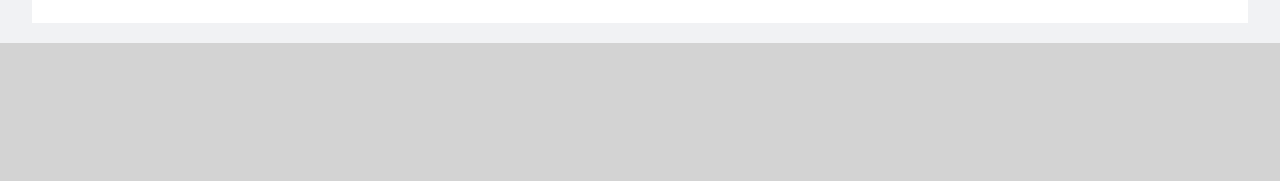
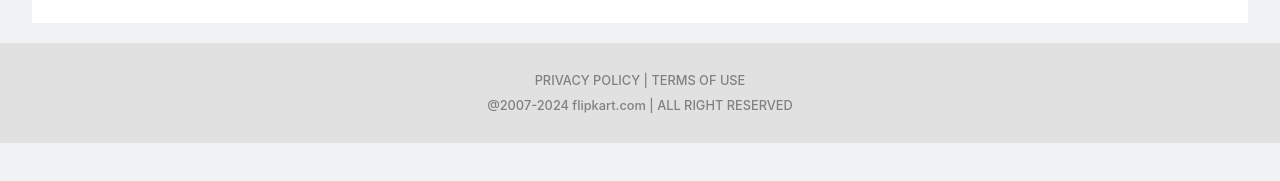
Before and after one commit to Pragya016/flipkart-clone, a React (Create React App) app: page / in a window 1280 px wide. Shown: the part 1506-1687 px from the top of the page. After the commit the page ends 1649 px from the top, so only its background shows below. Built offline with nearby package versions, Linux system fonts and the light colour scheme.

Commit message:
created footer

```diff
--- a/src/components/Footer.jsx
+++ b/src/components/Footer.jsx
@@ -4,7 +4,11 @@ import styles from './css/footer.module.css';
 export default function Footer() {
   return (
     <div id={styles.footer}>
+      <div id={styles.icons}>
 
+      </div>
+      <p id={styles.text} style={{marginBottom:'10px'}}>PRIVACY POLICY | TERMS OF USE</p>
+      <p id={styles.text}>@2007-2024 flipkart.com | ALL RIGHT RESERVED</p>
     </div>
   )
 }
--- a/src/components/css/footer.module.css
+++ b/src/components/css/footer.module.css
@@ -1,4 +1,15 @@
 #footer {
-    background-color: lightgrey;
-    height: 350px;
+    background-color: #d3d3d382;
+    height: 100px;
+    display: flex;
+    flex-direction: column;
+    align-items: center;
+    justify-content: center;
 }
+
+#text {
+    margin: 0;
+    font-size: 0.8rem;
+    color: grey;
+    font-weight: 500;
+}
--- a/src/components/css/item.card.module.css
+++ b/src/components/css/item.card.module.css
@@ -14,7 +14,9 @@
 }
 
 #box:hover {
-    background-color: lightgrey;
+    background-color: #d3d3d354;
+    border-color: #d3d3d354;
+    transition: all 0.3s;
 }
 
 #image {
```
